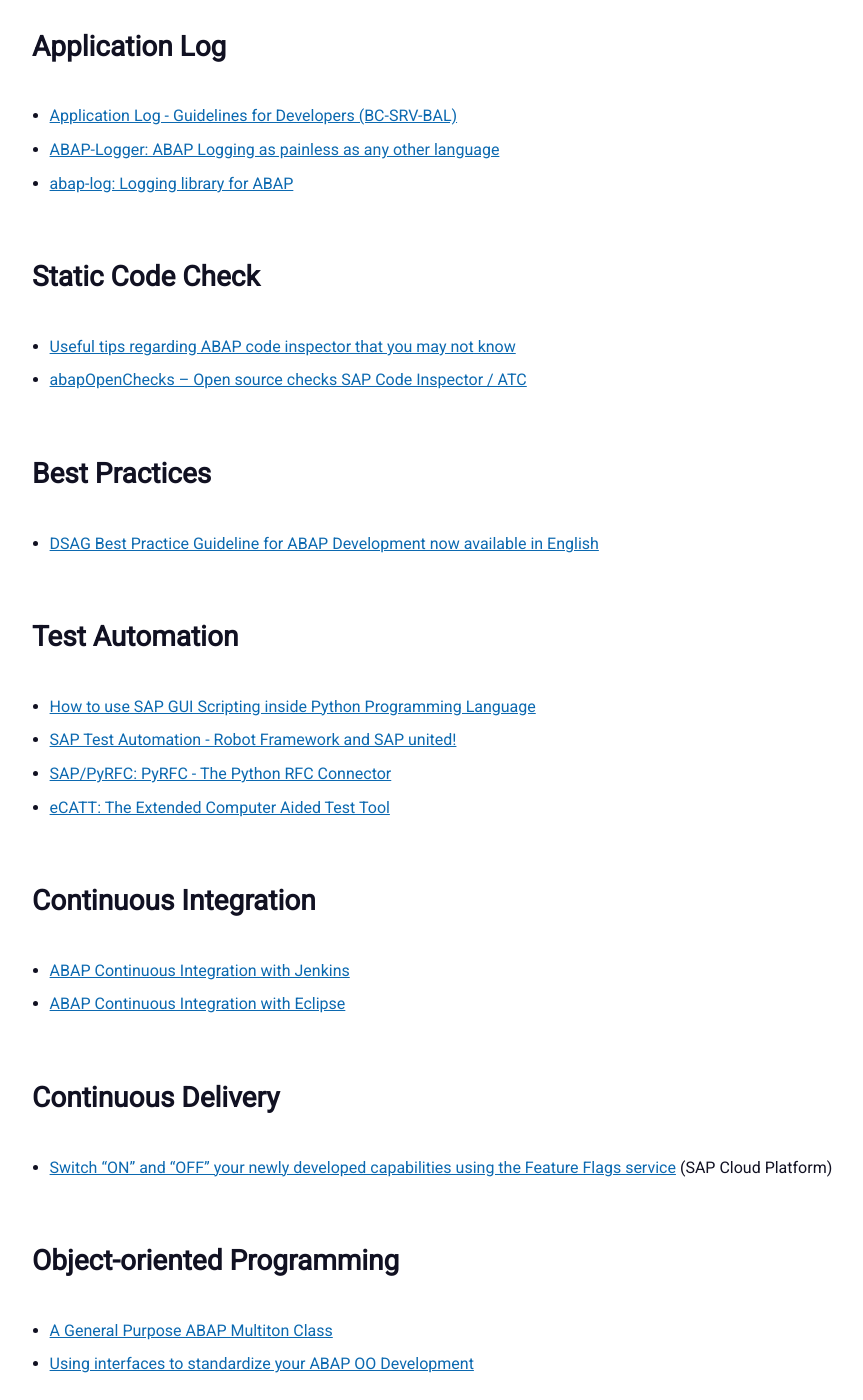
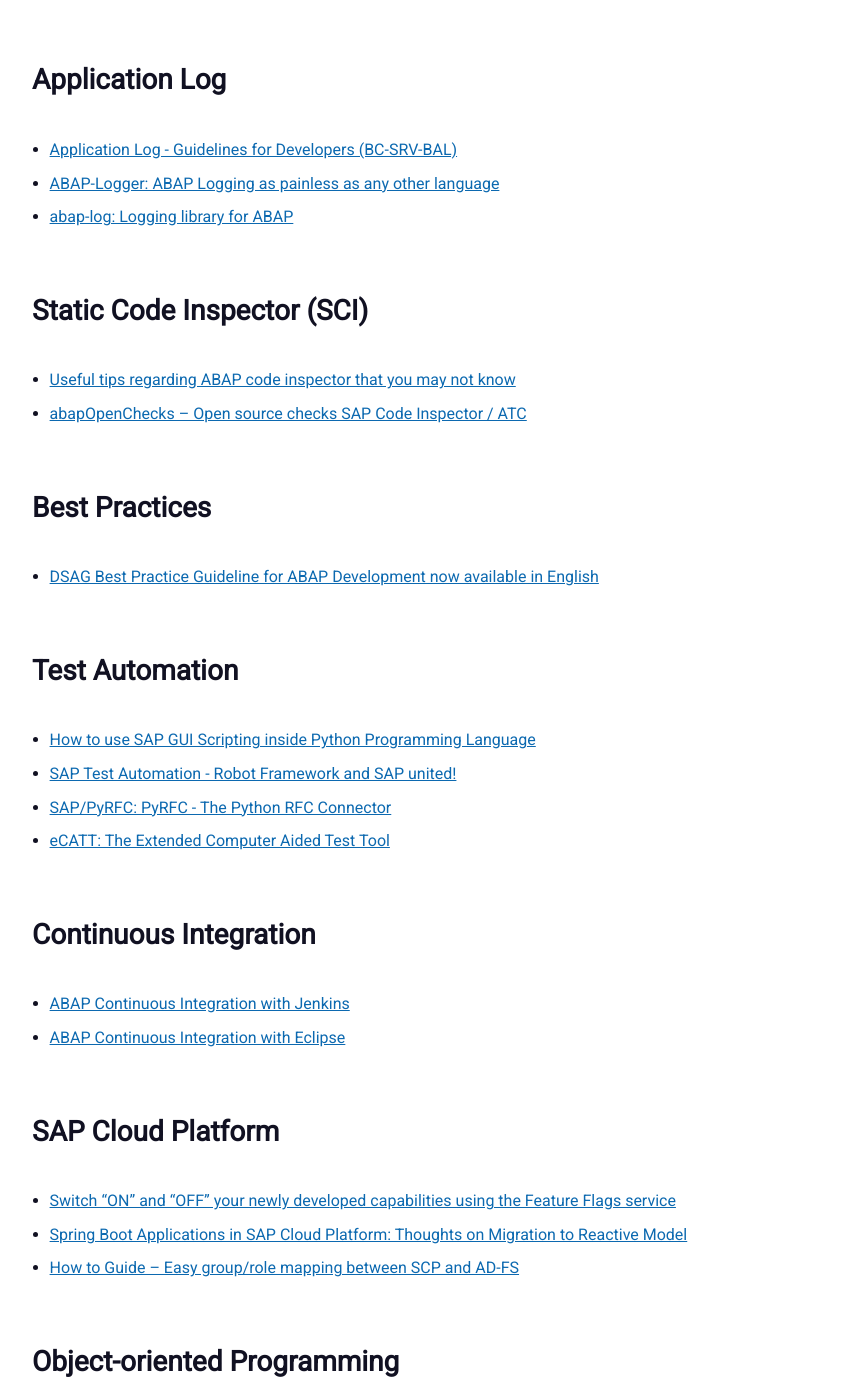
Before and after one commit to shruti170901/hola.github.io, a Jekyll site: the page built from abap/index.md, in a window 1280 px wide and 1400 px high, scrolled down 3522 px. Shown: the whole window, without its empty margins (0-863 px from the left). Built offline with Jekyll 4.4.1, drawn with Linux system fonts in a browser that asks for light colours; some of the changed text lies outside the part shown.

Commit message:
Update index.md

```diff
--- a/abap/index.md
+++ b/abap/index.md
@@ -9,7 +9,7 @@ description: ABAP is a high-level programming language for SAP Application Serve
 - [What's New](#whats-new)
 - [Recommended Books](#recommended-books)
 - [Interesting Videos](#interesting-videos)
-- [Useful Links](#useful-links)
+- [Useful Links](#useful-links-for-abap-and-beyond)
 
 # What's New
 
@@ -40,9 +40,9 @@ description: ABAP is a high-level programming language for SAP Application Serve
 | [ABAP Unit: Writing and Executing Unit Tests](https://www.sap-press.com/abap-unit-writing-and-executing-unit-tests_4298/) | James Wood, Joseph Rupert | Rheinwerk Publishing / SAP Press |
 | [Official ABAP Programming Guidelines](https://www.sap-press.com/official-abap-programming-guidelines_2093/) | Horst Keller, Wolf Hagen Thümmel | Rheinwerk Publishing / SAP Press |
 
-# Useful Links
+# Useful Links for ABAP and Beyond
 
-## SAP
+## SAP in General
 
 - [ABAP Development Community](https://www.sap.com/community/topic/abap.html)
 - [SAP Product and Solution Road Maps](https://www.sap.com/products/roadmaps.html)
@@ -92,7 +93,7 @@ description: ABAP is a high-level programming language for SAP Application Serve
 - [ABAP-Logger: ABAP Logging as painless as any other language](https://github.com/epeterson320/ABAP-Logger)
 - [abap-log: Logging library for ABAP](https://github.com/flaiker/abap-log)
 
-## Static Code Check
+## Static Code Inspector (SCI)
 
 - [Useful tips regarding ABAP code inspector that you may not know](https://blogs.sap.com/2015/06/15/useful-tips-regarding-abap-code-inspector-that-you-may-not-know/)
 - [abapOpenChecks – Open source checks SAP Code Inspector / ATC](https://blogs.sap.com/2015/03/08/abapopenchecks-open-source-checks-sap-code-inspector-atc/)
@@ -113,9 +114,11 @@ description: ABAP is a high-level programming language for SAP Application Serve
 - [ABAP Continuous Integration with Jenkins](https://blogs.sap.com/2017/09/01/abap-continuous-integration-with-jenkins/)
 - [ABAP Continuous Integration with Eclipse](https://blogs.sap.com/2017/09/10/abap-continuous-integration-with-eclipse/)
 
-## Continuous Delivery
+## SAP Cloud Platform
 
-- [Switch “ON” and “OFF” your newly developed capabilities using the Feature Flags service](https://blogs.sap.com/2018/01/18/switch-on-and-off-your-newly-developed-capabilities-using-the-feature-flag-service/) (SAP Cloud Platform)
+- [Switch “ON” and “OFF” your newly developed capabilities using the Feature Flags service](https://blogs.sap.com/2018/01/18/switch-on-and-off-your-newly-developed-capabilities-using-the-feature-flag-service/)
+- [Spring Boot Applications in SAP Cloud Platform: Thoughts on Migration to Reactive Model](https://blogs.sap.com/2018/03/13/spring-boot-applications-in-sap-cloud-platform-thoughts-on-migration-to-reactive-model/)
+- [How to Guide – Easy group/role mapping between SCP and AD-FS](https://blogs.sap.com/2018/03/09/how-to-guide-easy-grouprole-mapping-between-scp-and-ad-fs/)
 
 ## Object-oriented Programming
 
```
Also changed, not shown: other parts of abap/index.md (+7 -2 lines).
